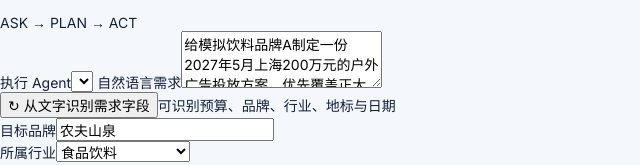
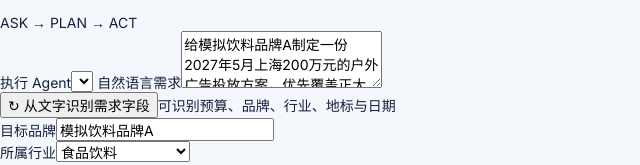
Before and after one commit to determine123/CompanyAgent-INTERCITY-HACK-2026, a plain HTML site: page enterprise_web/index.html in a window 1280 px wide. Shown: the part 3161-3326 px from the top of the page, 0-640 px from the left. Drawn offline with Linux system fonts and the light colour scheme; files that its build step writes are made by us from their sources; no server answers; files whose address does not match are found by name.

Commit message:
privacy: eliminate all identifiable real-brand default values from public demo task forms

```diff
--- a/enterprise_web/index.html
+++ b/enterprise_web/index.html
@@ -58,7 +58,7 @@
            <label>执行 Agent</label><select id="taskAgent"></select>
            <label>自然语言需求</label><textarea id="taskBrief" rows="3">给模拟饮料品牌A制定一份2027年5月上海200万元的户外广告投放方案，优先覆盖正大广场周边500米，预算变化后重新选择最合适的线路。</textarea>
            <div class="brief-toolbar"><button class="secondary" id="parseBriefBtn" type="button">↻ 从文字识别需求字段</button><span id="parseStatus">可识别预算、品牌、行业、地标与日期</span></div>
-           <div class="pair"><div><label>目标品牌</label><input id="taskBrand" value="农夫山泉"></div><div><label>所属行业</label><select id="taskIndustry"><option>食品饮料</option><option>银行保险</option><option>保健品</option><option>私立医院</option><option>乐园（主题公园）</option></select></div></div>
+           <div class="pair"><div><label>目标品牌</label><input id="taskBrand" value="模拟饮料品牌A"></div><div><label>所属行业</label><select id="taskIndustry"><option>食品饮料</option><option>银行保险</option><option>保健品</option><option>私立医院</option><option>乐园（主题公园）</option></select></div></div>
            <label>投放预算（万元）</label><div class="budget-pills"><button class="budget active" data-budget="100">100 万</button><button class="budget" data-budget="200">200 万</button><button class="budget" data-budget="500">500 万</button></div>
            <div class="pair"><div><label>投放起始日期</label><input id="taskDate" type="date" value="2027-05-01"></div><div><label>投放周期</label><select id="taskWeeks"><option value="4">4 周</option><option value="8">8 周</option><option value="12">12 周</option></select></div></div>
            <div class="pair"><div><label>目标地标</label><select id="taskPlace"><option>正大广场</option><option>上海南站</option><option>新天地</option><option value="">不指定</option></select></div><div><label>媒介形式</label><select id="taskMedium"><option value="both">公交+地铁</option><option value="bus">仅公交</option><option value="metro">仅地铁</option></select></div></div>
```
